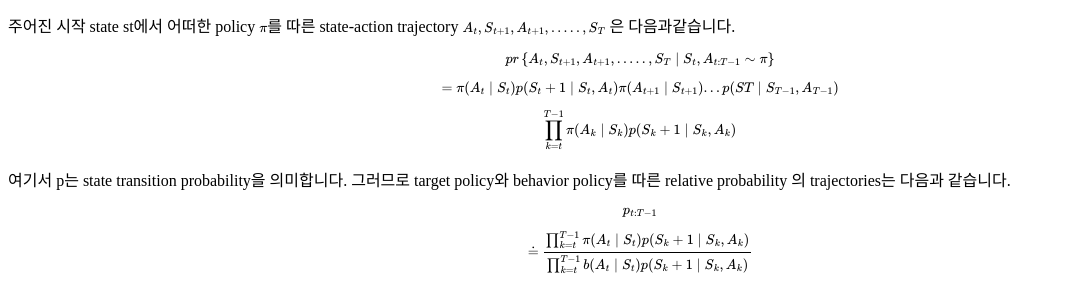
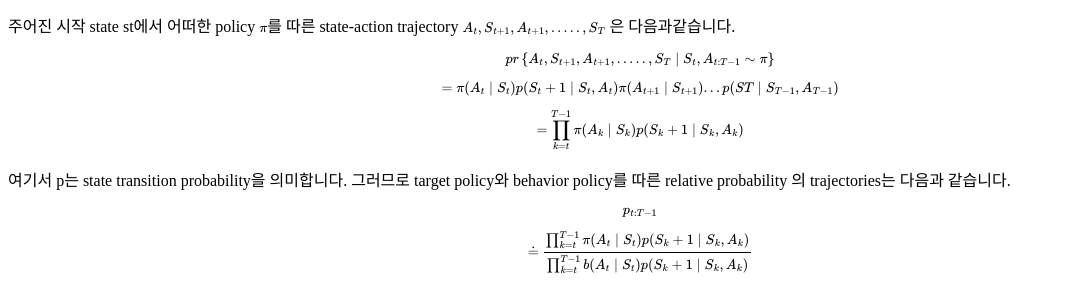
Before and after one commit to wonseokjung/wonseokjung.github.io, a Jekyll site: the page built from _posts/2018-02-19-RL-MC4.md, in a window 1280 px wide and 900 px high, scrolled down 1357 px. Shown: the part 151-436 px from the top of the window, without its empty margins (0-1078 px from the left). Built offline with Jekyll 4.4.1, drawn with Linux system fonts in a browser that asks for light colours; formulas are drawn with MathJax 3.

Commit message:
Update 2018-02-19-RL-MC4.md

```diff
--- a/_posts/2018-02-19-RL-MC4.md
+++ b/_posts/2018-02-19-RL-MC4.md
@@ -82,7 +82,7 @@ $$pr\left \{ {A_t,S_{t+1},A_{t+1},.....,S_T\mid S_t,A_{t:T-1} \sim  \pi} \right
 $$= \pi(A_t \mid S_t)p(S_t+1 \mid S_t,A_t)\pi(A_{t+1} \mid S_{t+1})...p(ST \mid S_{T-1}, A_{T-1})$$
 
 
-$$\prod_{k=t}^{T-1}\pi(A_k \mid S_k)p(S_k+1 \mid S_k,A_k)$$
+$$=\prod_{k=t}^{T-1}\pi(A_k \mid S_k)p(S_k+1 \mid S_k,A_k)$$
 
 
 
```
